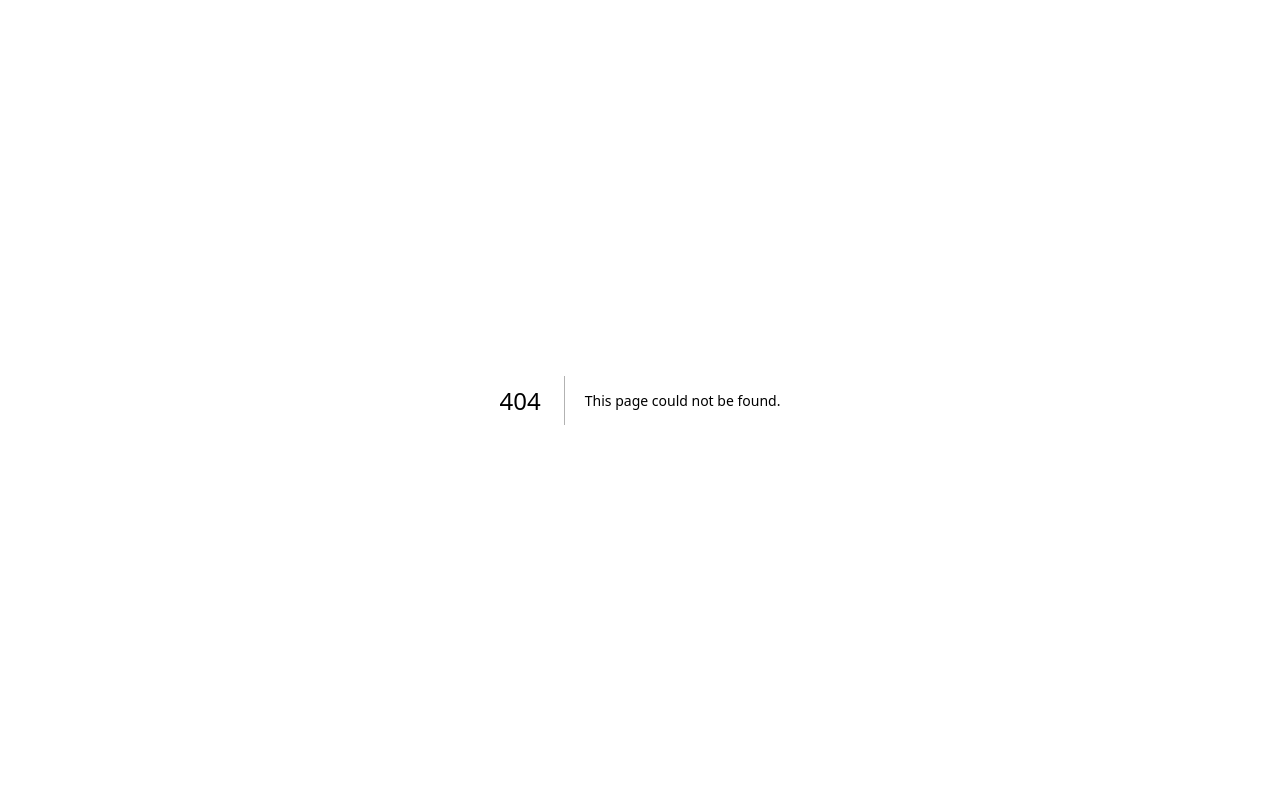
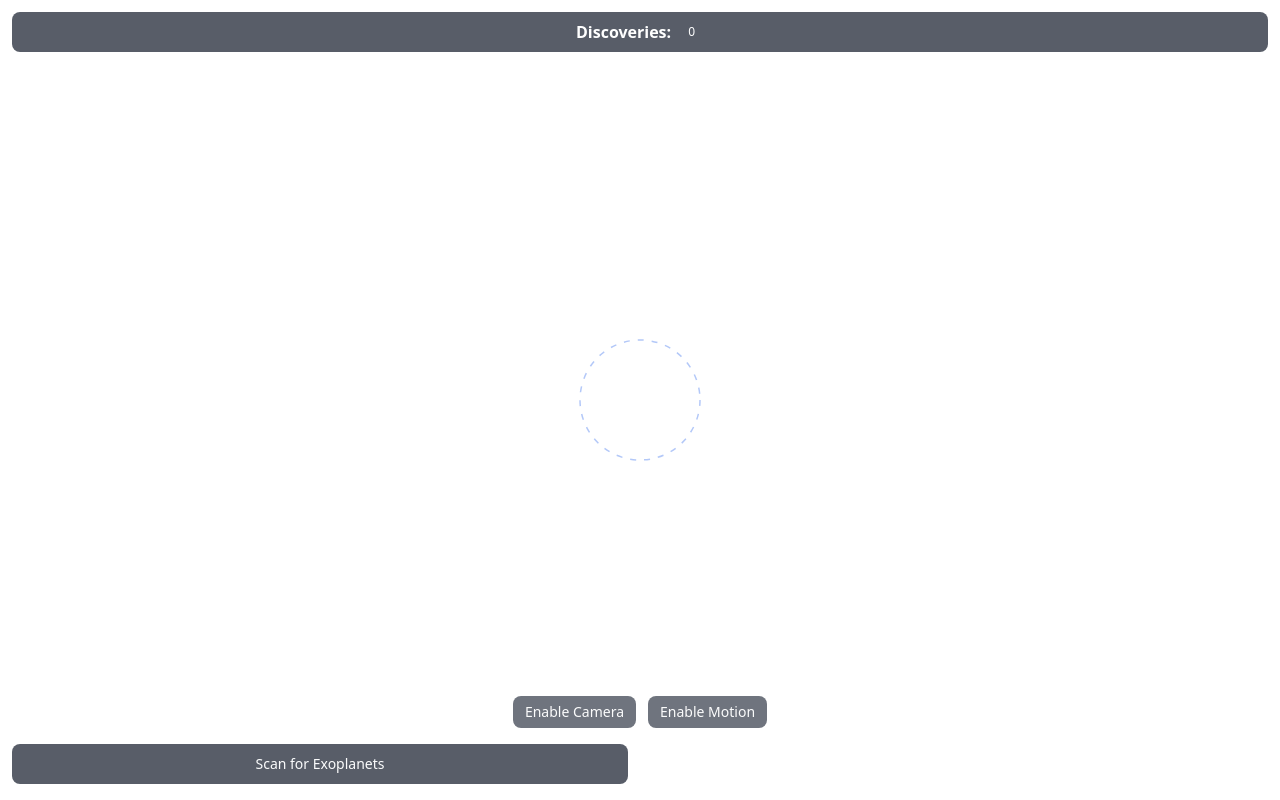
Before and after one commit to eppur-si-muove-mx/eppur-si-muove, a Next.js app: page /ar-experience in a window 1280 px wide. Before the commit this address had no page. Built offline with nearby package versions, Linux system fonts and the light colour scheme.

Commit message:
AR overlay

```diff
--- /dev/null
+++ b/src/app/ar-experience/page.jsx
@@ -0,0 +1,47 @@
+"use client"
+
+import Link from 'next/link'
+import ARCameraView from '@/components/ARCameraView'
+import AROverlay from '@/components/AROverlay'
+import { useDeviceOrientation } from '@/hooks/useDeviceOrientation'
+import { useRef } from 'react'
+import { Button } from '@/components/ui/button'
+
+export default function ARExperiencePage() {
+  const isIOS = typeof navigator !== 'undefined' && /iphone|ipad|ipod/i.test(navigator.userAgent)
+  const cameraCtl = useRef({ start: () => {}, stop: () => {} })
+  const motion = useDeviceOrientation({ autoStart: false })
+
+  return (
+    <div style={{ position: 'relative', minHeight: '100vh', width: '100vw' }}>
+      <ARCameraView
+        autoStart={false}
+        facingMode="environment"
+        zIndex={-1}
+        onReady={(ctl) => { cameraCtl.current = ctl }}
+      />
+      <AROverlay discoveries={0} onScan={() => {}} />
+
+
+      {/* iOS enable buttons - visible when camera not active */}
+      <div className="fixed bottom-18 left-0 right-0 z-[3] flex justify-center pointer-events-none">
+        <div className="flex gap-3 pointer-events-auto">
+          <Button
+            onClick={() => cameraCtl.current.start()}
+            size="sm"
+            className="opacity-60 backdrop-blur-md"
+          >
+            Enable Camera
+          </Button>
+          <Button
+            onClick={() => motion.start()}
+            size="sm"
+            className="opacity-60 backdrop-blur-md"
+          >
+            Enable Motion
+          </Button>
+        </div>
+      </div>
+    </div>
+  )
+}
--- a/src/app/globals.css
+++ b/src/app/globals.css
@@ -16,8 +16,6 @@ body {
 
 * {
   box-sizing: border-box;
-  padding: 0;
-  margin: 0;
 }
 
 a {
--- a/src/app/page.js
+++ b/src/app/page.js
@@ -1,6 +1,7 @@
 import Image from "next/image";
 import styles from "./page.module.css";
 import CameraDemo from "./CameraDemo";
+import Link from "next/link";
 
 export default function Home() {
   return (
@@ -9,6 +10,11 @@ export default function Home() {
         <h2>Sensor/Camera Demo</h2>
         <CameraDemo />
       </section>
+      <section style={{ padding: 16 }}>
+        <Link href="/ar-experience" className="rounded-md border px-3 py-2 inline-block">
+          Go to AR Experience →
+        </Link>
+      </section>
     </div>
   );
 }
--- a/src/components/ARCameraView.jsx
+++ b/src/components/ARCameraView.jsx
@@ -19,6 +19,7 @@ export default function ARCameraView(props) {
     className,
     style,
     zIndex = -1, // behind content by default
+    onReady,
   } = props || {}
 
   const {
@@ -59,6 +60,13 @@ export default function ARCameraView(props) {
     }
   }, [autoStart, start, stop])
 
+  // Expose simple controller to parent when requested
+  useEffect(() => {
+    if (typeof onReady === 'function') {
+      onReady({ start, stop, isActive, isLoading, error })
+    }
+  }, [onReady, start, stop, isActive, isLoading, error])
+
   // Styles for full-viewport background
   const containerStyle = useMemo(() => ({
     position: 'absolute',
--- a/src/components/AROverlay.jsx
+++ b/src/components/AROverlay.jsx
@@ -23,16 +23,10 @@ export default function AROverlay({ discoveries = 0, onScan }) {
       role="presentation"
     >
       {/* Top bar */}
-      <header className="absolute left-0 right-0 top-3 flex justify-center">
-        <div className="pointer-events-auto w-full max-w-screen-sm px-3">
-          <Card className="bg-background/80 backdrop-blur-md py-3">
-            <CardContent className="flex items-center justify-between">
-              <div className="text-sm opacity-80">Discoveries</div>
-              <Badge className="bg-cosmic-blue-500/80 text-white border-transparent">{discoveries}</Badge>
-            </CardContent>
-          </Card>
-        </div>
-      </header>
+      <div className="absolute left-3 right-3 top-3 flex justify-center text-md opacity-70 flex gap-2 rounded-md p-2 bg-primary backdrop-blur-md font-semibold text-white"><p>Discoveries:</p>
+        <Badge className="bg-cosmic-blue-500/80 text-white border-transparent">{discoveries}</Badge>
+      </div>
+
 
       {/* Center reticle */}
       <main className="absolute inset-0 flex items-center justify-center">
@@ -40,17 +34,9 @@ export default function AROverlay({ discoveries = 0, onScan }) {
       </main>
 
       {/* Bottom CTA */}
-      <footer className="absolute left-0 right-0 bottom-4 flex justify-center">
-        <div className="pointer-events-auto w-full max-w-screen-sm px-3">
-          <Card className="bg-background/80 backdrop-blur-md">
-            <CardContent className="py-3">
-              <div className="flex justify-center">
-                <Button className="px-10" size="lg" onClick={onScan}>Scan</Button>
-              </div>
-            </CardContent>
-          </Card>
-        </div>
-      </footer>
+      <div className="absolute left-0 right-0 bottom-4 flex justify-center pointer-events-auto w-full max-w-screen-sm px-3!">
+        <Button className="px-8 w-full opacity-70 backdrop-blur-md" size="lg" onClick={onScan}>Scan for Exoplanets</Button>
+      </div>
     </div>
   )
 }
```
